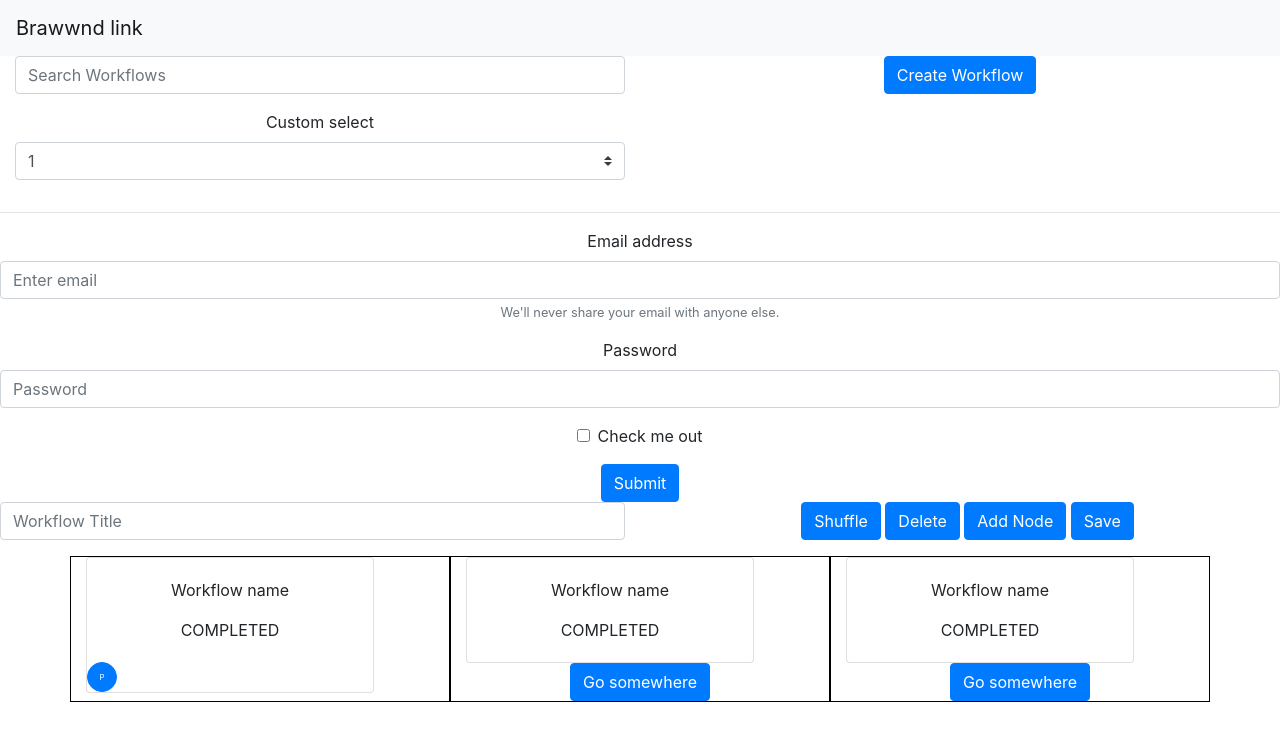
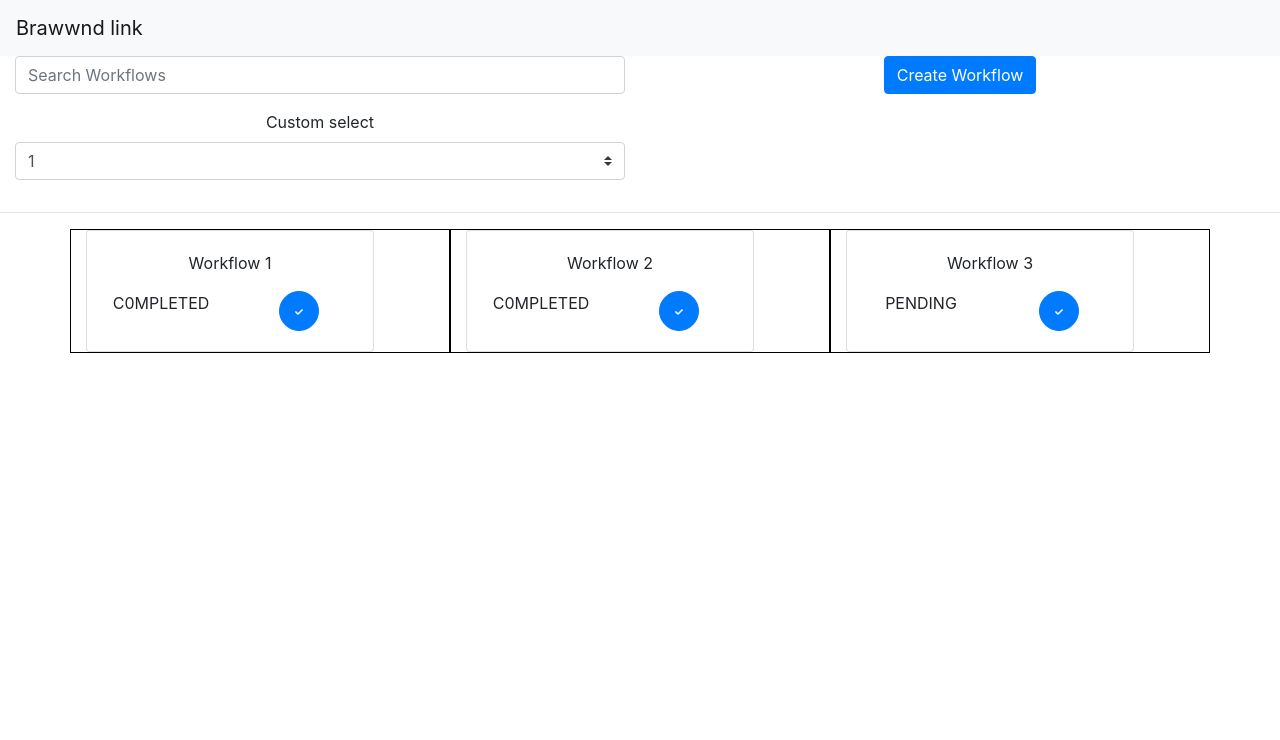
Before and after one commit to poojachoudhary560/flowapp, a React (Create React App) app: page / in a window 1280 px wide. Shown: the top 740 px of the page. Built offline with nearby package versions, Linux system fonts and the light colour scheme.

Commit message:
added Login handling and Workflow data

```diff
--- a/package.json
+++ b/package.json
@@ -10,6 +10,7 @@
     "react": "^16.13.1",
     "react-bootstrap": "^1.0.1",
     "react-dom": "^16.13.1",
+    "react-icons": "^3.10.0",
     "react-scripts": "3.4.1"
   },
   "scripts": {
--- a/src/App.css
+++ b/src/App.css
@@ -31,13 +31,13 @@
 .overlay-btn {
   position: absolute;
   top: -10px;
-  right: -50px;
+  right: -20px;
 }
 .btn-circle.btn-sm {
-  width: 30px;
-  height: 30px;
+  width: 40px; /* 30 px */
+  height: 40px;
   padding: 6px 0px;
-  border-radius: 15px;
+  border-radius: 25px; /* 15 px */
   font-size: 8px;
   text-align: center;
 }
--- a/src/App.js
+++ b/src/App.js
@@ -1,21 +1,36 @@
-import React from 'react';
+import React, { Component } from 'react';
 import './App.css';
 import NavBarComponent from './components/navbar/NavBarComponent';
 import LoginPage from './components/LoginPage';
 import WorkflowBar from './components/workflow/WorkflowBar';
 import NodeBar from './components/node/NodeBar';
 import WorkflowCard from './components/workflow/WorkflowCard';
+import WorkflowList from './components/workflow/WorkflowList';
 
-function App() {
-  return (
-    <div className="App">
-      <NavBarComponent />
-      <WorkflowBar />
-      <LoginPage />
-      <NodeBar/>
-      <WorkflowCard />
-    </div>
-  );
+class App extends Component {
+  state = {
+    isLoggedIn: true
+  }
+  checkLoggedStatus = (val) => {
+    if(val === 'in') {
+      this.setState({
+        isLoggedIn: true
+      });
+    }
+  }
+  render() {
+    return (
+      <div className="App">
+
+        <NavBarComponent />
+
+        {!this.state.isLoggedIn && <LoginPage isLoggedIn={this.state.isLoggedIn} loggedStatus={this.checkLoggedStatus}/>}
+        {this.state.isLoggedIn && <WorkflowList />}
+
+
+      </div>
+    );
+  }
 }
 
 export default App;
--- /dev/null
+++ b/src/api/workflow.js
@@ -0,0 +1,23 @@
+
+var workflow = [
+    {
+        id: 1,
+        name: 'Workflow 1',
+        status: 'C0MPLETED',
+        deleted: false
+    },
+    {
+        id: 2,
+        name: 'Workflow 2',
+        status: 'C0MPLETED',
+        deleted: false
+    },
+    {
+        id: 3,
+        name: 'Workflow 3',
+        status: 'PENDING',
+        deleted: false
+    }
+];
+
+export default workflow;
--- a/src/components/LoginPage.js
+++ b/src/components/LoginPage.js
@@ -5,15 +5,38 @@ class LoginPage extends Component {
   constructor(props) {
     super(props);
 
-    this.state = {};
+    this.state = {
+      email: '',
+      password: '',
+      remember: false
+    };
+  }
+  handleChange = (event) => {
+    console.log(event.target);
+    const {name, value} = event.target;
+    this.setState({
+      [name]: value
+    });
   }
 
+  login = (event) => {
+    event.preventDefault();
+    alert('submitted');
+ // change props here
+   if(this.state.email && this.state.password) {
+     this.props.loggedStatus('in');
+   }
+  }
   render() {
     return (
       <Form>
         <Form.Group controlId='formBasicEmail'>
           <Form.Label>Email address</Form.Label>
-          <Form.Control type='email' placeholder='Enter email' />
+          <Form.Control type='email' placeholder='Enter email'
+          name="email"
+          value={this.state.email}
+          onChange={this.handleChange}
+          />
           <Form.Text className='text-muted'>
             We'll never share your email with anyone else.
           </Form.Text>
@@ -21,12 +44,17 @@ class LoginPage extends Component {
 
         <Form.Group controlId='formBasicPassword'>
           <Form.Label>Password</Form.Label>
-          <Form.Control type='password' placeholder='Password' />
+          <Form.Control type='password' placeholder='Password'
+          name="password"
+          value={this.state.password}
+          onChange={this.handleChange}
+          />
         </Form.Group>
         <Form.Group controlId='formBasicCheckbox'>
-          <Form.Check type='checkbox' label='Check me out' />
+          <Form.Check type='checkbox' label='Remember me'
+           />
         </Form.Group>
-        <Button variant='primary' type='submit'>
+        <Button variant='primary' type='submit' onClick={this.login}>
           Submit
         </Button>
       </Form>
--- a/src/components/workflow/WorkflowCard.js
+++ b/src/components/workflow/WorkflowCard.js
@@ -1,9 +1,10 @@
 import React, { Component } from 'react';
 import Card from 'react-bootstrap/Card';
 import Button from 'react-bootstrap/Button';
+
+import { FaTrashAlt, FaCheckCircle, FaCheck } from 'react-icons/fa';
+import Col from 'react-bootstrap/Col';
 import Row from 'react-bootstrap/Row';
-import Col from 'react-bootstrap/Col';
-import Container from 'react-bootstrap/Container';
 
 class WorkflowCard extends Component {
   constructor(props) {
@@ -15,77 +16,69 @@ class WorkflowCard extends Component {
     };
   }
   mouseOver = () => {
-    this.setState({
-      focus:true
-    }, console.log('focus on'));
-  }
+    this.setState(
+      {
+        focus: true
+      },
+      console.log('focus on')
+    );
+  };
   mouseOut = () => {
-    this.setState({
-      focus:false
-    }, console.log('focus off'));
-  }
+    this.setState(
+      {
+        focus: false
+      },
+      console.log('focus off')
+    );
+  };
   updateNodeState = () => {
-    if(this.state.nodeState === 'P') {
+    if (this.state.nodeState === 'P') {
       this.setState({
         nodeState: 'C'
-        })
-    } else if(this.state.nodeState === 'C') {
+      });
+    } else if (this.state.nodeState === 'C') {
       this.setState({
         nodeState: 'P'
-        })
+      });
     }
-  }
+  };
   render() {
+    const { name, id, status, deleted } = this.props.workflow;
     return (
       <>
-      <Container>
-        <Row>
-          <Col style={{border: '1px solid black'}}>
-            <Card style={{ width: '18rem' }}
-            onMouseEnter={this.mouseOver} onMouseLeave={this.mouseOut}
+        <Col style={{ border: '1px solid black' }}>
+          <Card
+            style={{ width: '18rem' }}
+            onMouseEnter={this.mouseOver}
+            onMouseLeave={this.mouseOut}
           >
             <Card.Body>
-                <Card.Text>Workflow name</Card.Text>
-                <Card.Text>COMPLETED</Card.Text>
-              </Card.Body>
-              {this.state.focus && <Button className="overlay-btn" variant='primary'>
-              Go somewhere
-            </Button>}
-            <Button className="btn-circle btn-sm" variant='primary'
+              <Card.Text>{name}</Card.Text>
+              <Row>
+                <Col>
+                  <Card.Text>{status}</Card.Text>
+                </Col>
+                <Col>
+                  <Button
+                    className='btn-circle btn-sm'
+                    variant='primary'
                     onClick={this.updateNodeState}
                   >
-              {this.state.nodeState}
-            </Button>
-            </Card>
-
-
-          </Col>
-          <Col style={{border: '1px solid black'}}>
-            <Card style={{ width: '18rem' }}>
-              <Card.Body>
-                <Card.Text>Workflow name</Card.Text>
-                <Card.Text>COMPLETED</Card.Text>
-              </Card.Body>
-            </Card>
-
-            <Button variant='primary'>
-              Go somewhere
-            </Button>
-          </Col>
-          <Col style={{border: '1px solid black'}}>
-            <Card style={{ width: '18rem' }}>
-              <Card.Body>
-                <Card.Text>Workflow name</Card.Text>
-                <Card.Text>COMPLETED</Card.Text>
-              </Card.Body>
-            </Card>
-
-            <Button variant='primary'>
-              Go somewhere
+                    <FaCheck />
                   </Button>
                 </Col>
               </Row>
-        </Container>
+            </Card.Body>
+            {this.state.focus && (
+              <Button
+                className='overlay-btn btn-circle btn-sm'
+                variant='primary'
+              >
+                <FaTrashAlt />
+              </Button>
+            )}
+          </Card>
+        </Col>
       </>
     );
   }
--- /dev/null
+++ b/src/components/workflow/WorkflowList.js
@@ -0,0 +1,44 @@
+import React, { Component } from 'react';
+import WorkflowBar from './WorkflowBar';
+import WorkflowCard from './WorkflowCard';
+
+import Row from 'react-bootstrap/Row';
+
+import Container from 'react-bootstrap/Container';
+
+import workflowData from '../../api/workflow';
+
+class WorkflowList extends Component {
+  constructor(props) {
+    super(props);
+
+    this.state = {
+      workflowList: []
+    };
+  }
+  componentDidMount() {
+    console.log(workflowData);
+    this.setState({
+      workflowList: workflowData
+    });
+  }
+
+  render() {
+    return (
+      <>
+        <WorkflowBar />
+        <Container>
+          <Row>
+
+              {this.state.workflowList.map((workflow) => {
+                return <WorkflowCard key={workflow.id} workflow={workflow}/>;
+              })}
+
+          </Row>
+        </Container>
+      </>
+    );
+  }
+}
+
+export default WorkflowList;
```
Also changed, not shown: 1 other file (tests, documents, lock files or other folders). Lines whose indentation alone changed are shown as unchanged.
